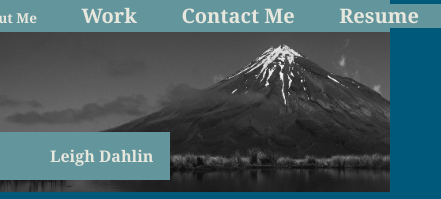
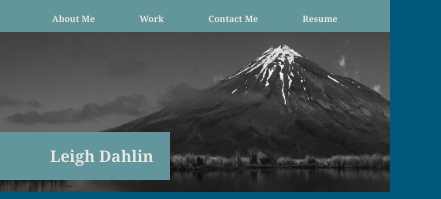
Before and after one commit to leighdahlin/leigh-dahlin-homework2, a plain HTML site: page index.html in a window 390 px wide. Shown: the top 199 px of the page, 441 px wide, since content can reach past the window. Drawn offline with Linux system fonts and the light colour scheme.

Commit message:
fixed issue with anchor links at top on phone-sized screens

```diff
--- a/Assets/CSS/style.css
+++ b/Assets/CSS/style.css
@@ -355,7 +355,7 @@ h3 {
 
     }
 
-    a {
+    nav ul li a {
         font-size: 0.55rem;
     }
 
@@ -364,7 +364,7 @@ h3 {
         /* display: block; */
     }
 
-    nav ul li a:hover {
+    nav ul li a:hover, a {
         font-size: 0.85rem;
 
     }
@@ -401,4 +401,5 @@ h3 {
     .contact {
         border-bottom: none;
     }
+
 }
```
